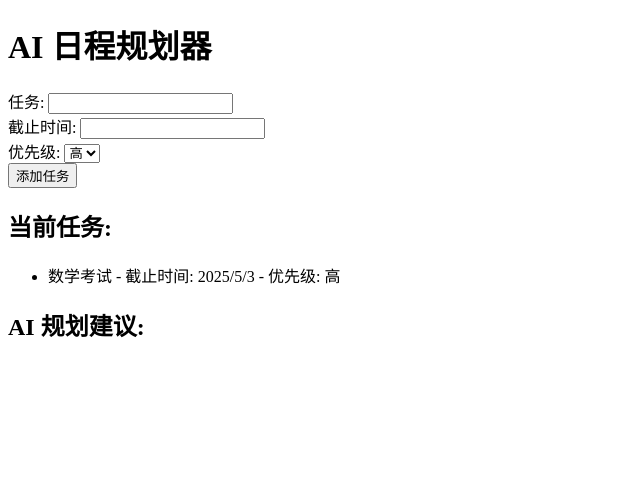
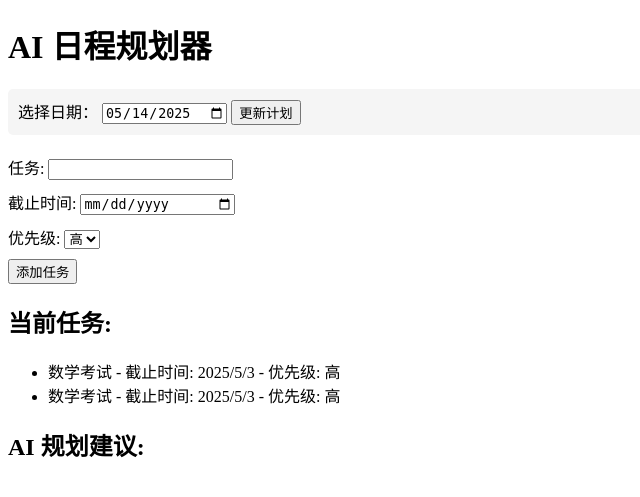
Before and after one commit to Kevin3599/ai_schedule_planner, a Flask app: page / in a window 1280 px wide. Shown: the top 497 px of the page, without its empty margins (0-640 px from the left). Run offline with Flask 3, Linux system fonts and the light colour scheme; data that the repository does not hold is empty.

Commit message:
初步框架搭建

```diff
--- a/app.py
+++ b/app.py
@@ -1,6 +1,17 @@
 from flask import Flask, render_template, request
 import json
+from datetime import datetime
+import locale
 from planner import generate_schedule
+
+# 设置 locale 为中文
+try:
+    locale.setlocale(locale.LC_ALL, 'zh_CN.UTF-8')
+except:
+    try:
+        locale.setlocale(locale.LC_ALL, 'Chinese_China.936')
+    except:
+        pass  # 如果都失败了，使用默认的日期格式
 
 app = Flask(__name__)
 app.config['JSON_AS_ASCII'] = False  # 添加此行确保 JSON 正确处理中文
@@ -22,23 +33,40 @@ def save_tasks(tasks):
 @app.route('/', methods=['GET', 'POST'])
 def index():
     tasks = load_tasks()
+    selected_date = request.form.get('selected_date')
+
+    if selected_date:
+        try:
+            date_obj = datetime.strptime(selected_date, '%Y-%m-%d')
+            formatted_date = date_obj.strftime('%Y-%m-%d')  # 使用连字符格式
+        except ValueError:
+            formatted_date = datetime.now().strftime('%Y-%m-%d')
+    else:
+        formatted_date = datetime.now().strftime('%Y-%m-%d')
+
+    # 将日期格式转换为中文显示
+    display_date = formatted_date.replace('-', '年', 1).replace('-', '月', 1) + '日'
 
     if request.method == 'POST':
-        # 确保接收到的表单数据使用 UTF-8 解码
-        task = request.form['task'].strip()
-        deadline = request.form['deadline'].strip()
-        priority = request.form['priority'].strip()
+        if 'task' in request.form:  # 添加新任务
+            task = request.form['task'].strip()
+            deadline = request.form['deadline'].strip()
+            priority = request.form['priority'].strip()
 
-        if task and deadline and priority:
-            tasks.append({
-                'task': task,
-                'deadline': deadline,
-                'priority': priority
-            })
-            save_tasks(tasks)
+            if task and deadline and priority:
+                tasks.append({
+                    'task': task,
+                    'deadline': deadline,
+                    'priority': priority
+                })
+                save_tasks(tasks)
 
-    schedule = generate_schedule(tasks)
-    return render_template('index.html', tasks=tasks, schedule=schedule)
+    schedule = generate_schedule(tasks, display_date)
+    return render_template('index.html',
+                         tasks=tasks,
+                         schedule=schedule,
+                         current_date=datetime.now().strftime('%Y-%m-%d'),
+                         selected_date=selected_date or datetime.now().strftime('%Y-%m-%d'))
 
 if __name__ == '__main__':
     app.run(debug=True)
--- a/planner.py
+++ b/planner.py
@@ -1,19 +1,35 @@
 import requests
 import json
+from datetime import datetime
 
 # 直接设置 API key
 DEEPSEEK_API_KEY = "sk-082931d1c6094a67a97be1be9d7669d2"
 API_URL = "https://api.deepseek.com/v1/chat/completions"
 
-def generate_schedule(tasks):
+def generate_schedule(tasks, selected_date=None):
     if not tasks:
         return "你还没有添加任务。"
 
+    # 获取当前日期或使用选择的日期
+    if selected_date:
+        current_date = selected_date
+    else:
+        current_date = datetime.now().strftime("%Y年%m月%d日")
+
     # 构建提示信息
-    prompt = "今天我有如下任务，请帮我安排一个合理的日程表：\n"
+    prompt = f"现在是{current_date}，我有如下任务需要安排：\n"
     for t in tasks:
         prompt += f"- {t['task']}，截止：{t['deadline']}，优先级：{t['priority']}\n"
-    prompt += "\n请从早上开始安排具体时间段，并合理分配任务时间。"
+
+    prompt += "\n请根据以下原则为我安排这一天的时间表：\n"
+    prompt += """注意事项：
+1. 每天请预留 1.5 小时用于健身，可以安排在早上或傍晚。
+2. 作业每天安排 1~2 小时，根据任务截止时间和紧急程度来判断分配时间。
+3. 避免安排过于紧凑，适当留出休息时间。
+4. 请从早上 8 点到晚上 10 点之间合理安排时间。
+5. 输出格式为：时间段 - 任务内容
+
+请考虑任务优先级和截止时间，生成这一天的详细计划安排。"""
 
     try:
         # 准备请求数据
--- a/tasks.json
+++ b/tasks.json
@@ -1,4 +1,9 @@
 [
+  {
+    "task": "数学考试",
+    "deadline": "2025/5/3",
+    "priority": "高"
+  },
   {
     "task": "数学考试",
     "deadline": "2025/5/3",
--- a/templates/index.html
+++ b/templates/index.html
@@ -4,20 +4,44 @@
     <meta charset="UTF-8">
     <meta name="viewport" content="width=device-width, initial-scale=1.0">
     <title>AI 日程规划器</title>
+    <style>
+        .date-selector {
+            margin: 20px 0;
+            padding: 10px;
+            background: #f5f5f5;
+            border-radius: 5px;
+        }
+        .form-group {
+            margin: 10px 0;
+        }
+        .deadline-input {
+            width: 150px;
+        }
+    </style>
 </head>
 <body>
     <h1>AI 日程规划器</h1>
 
+    <!-- 添加日期选择器 -->
+    <div class="date-selector">
+        <form method="POST">
+            <label for="selected_date">选择日期：</label>
+            <input type="date" id="selected_date" name="selected_date"
+                   value="{{ selected_date }}" min="{{ current_date }}">
+            <button type="submit">更新计划</button>
+        </form>
+    </div>
+
     <form method="POST">
-        <div>
+        <div class="form-group">
             <label for="task">任务:</label>
             <input type="text" id="task" name="task" required>
         </div>
-        <div>
+        <div class="form-group">
             <label for="deadline">截止时间:</label>
-            <input type="text" id="deadline" name="deadline" required>
+            <input type="date" id="deadline" name="deadline" class="deadline-input" required>
         </div>
-        <div>
+        <div class="form-group">
             <label for="priority">优先级:</label>
             <select id="priority" name="priority">
                 <option value="高">高</option>
```
